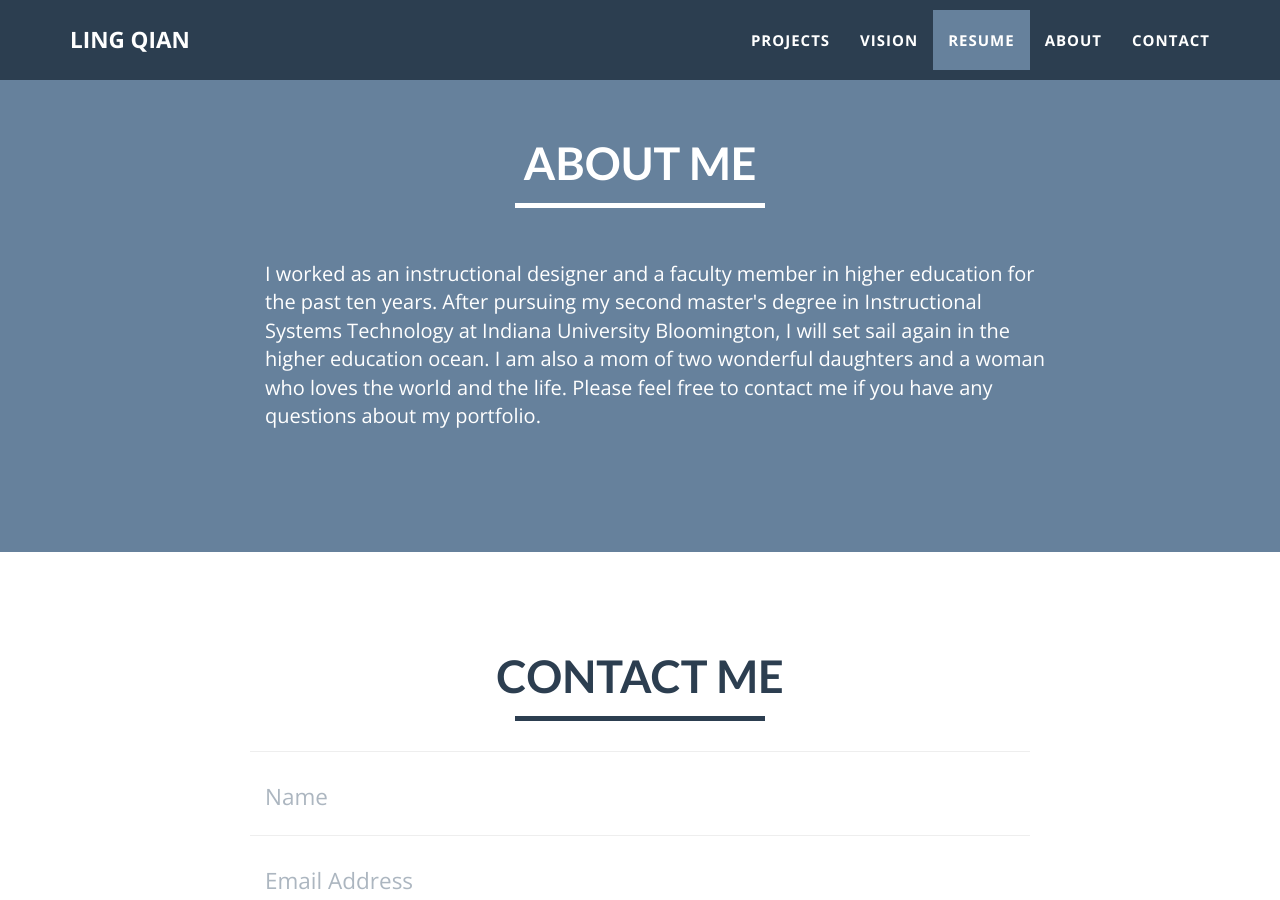
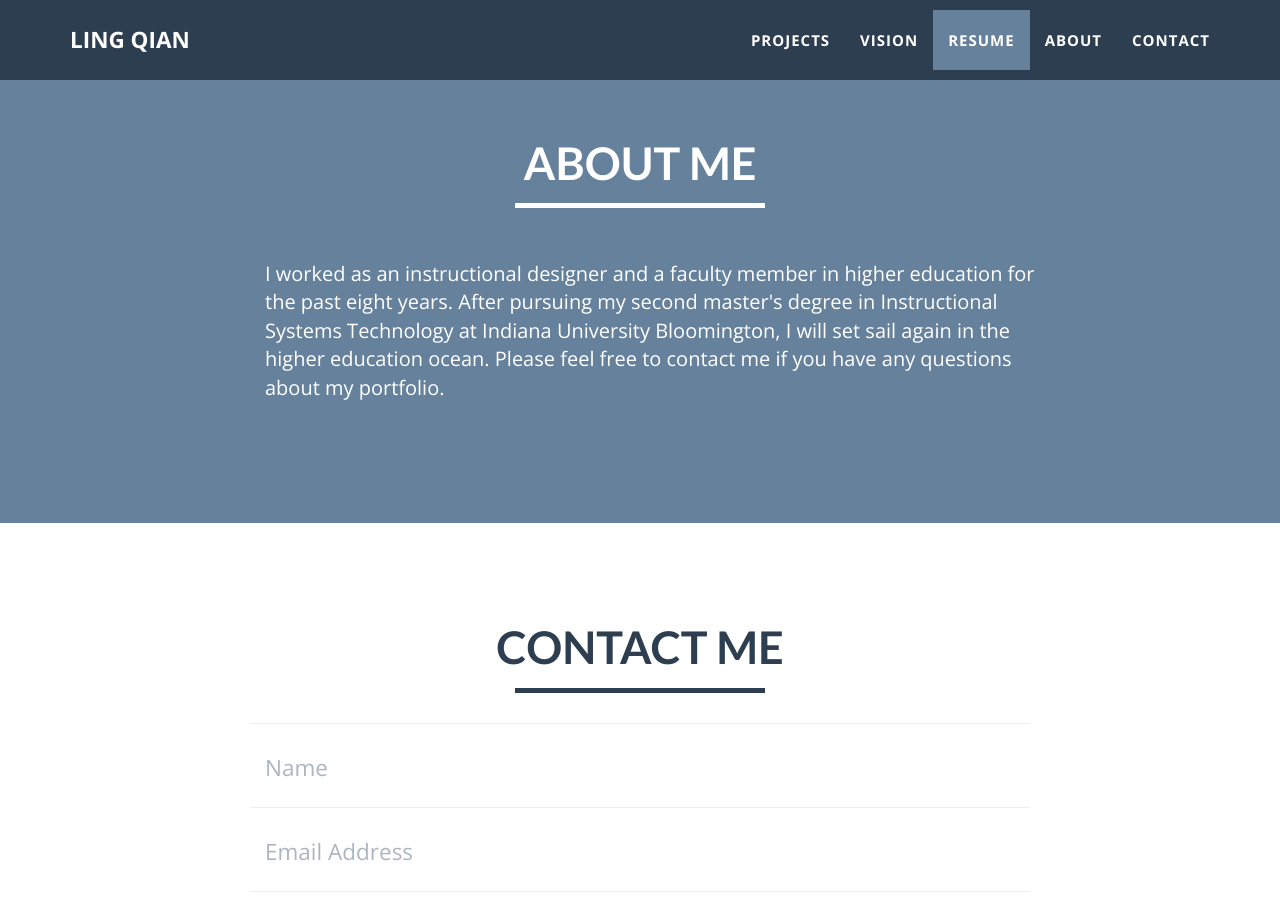
Before and after one commit to lingqiann/lingqiann.github.io, a Jekyll site: the page built from index.html, in a window 1280 px wide and 900 px high, scrolled down 3551 px. Built offline with Jekyll 4.4.1, drawn with Linux system fonts in a browser that asks for light colours.

Commit message:
Update about.html

```diff
--- a/_includes/about.html
+++ b/_includes/about.html
@@ -9,7 +9,7 @@
         </div>
         <div class="row">
             <div class="col-lg-4 col-lg-offset-2">
-                <p>I worked as an instructional designer and a faculty member in higher education for the past ten years. After pursuing my second master's degree in Instructional Systems Technology at Indiana University Bloomington, I will set sail again in the higher education ocean. I am also a mom of two wonderful daughters and a woman who loves the world and the life. Please feel free to contact me if you have any questions about my portfolio.</p>
+                <p>I worked as an instructional designer and a faculty member in higher education for the past eight years. After pursuing my second master's degree in Instructional Systems Technology at Indiana University Bloomington, I will set sail again in the higher education ocean. Please feel free to contact me if you have any questions about my portfolio.</p>
             </div>
             <div class="col-lg-4">
                 <p></p>
```
